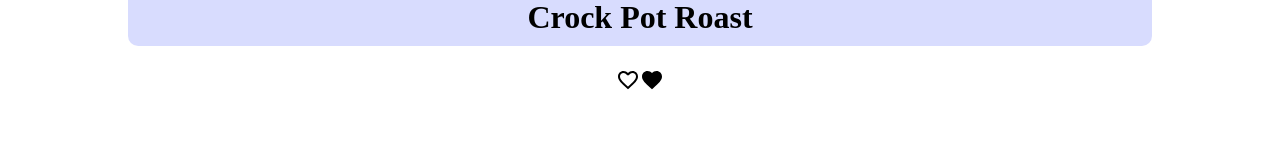
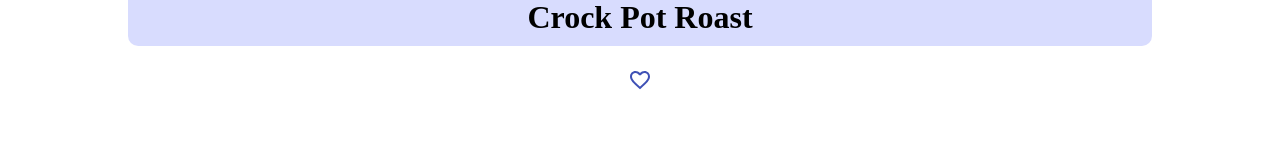
Before and after one commit to 0x4bd0/react-recipes-app, a React (Create React App) app: page /recipes/1 in a window 1280 px wide. Shown: the part 290-448 px from the top of the page. Built offline with nearby package versions, Linux system fonts and the light colour scheme.

Commit message:
added favorite recipes feature

```diff
--- a/src/contexts/recipes.tsx
+++ b/src/contexts/recipes.tsx
@@ -22,7 +22,6 @@ const recipeReducer = (state: RecipeData | null, action: RecipeAction) : RecipeD
     switch(action.type) {
         case 'fetch' :
         {
-          console.log(action.payload)
           return data.filter(item=>item.id == action.payload)[0]
         }
         default :
@@ -30,17 +29,18 @@ const recipeReducer = (state: RecipeData | null, action: RecipeAction) : RecipeD
     }
 }
 
-const favoriteRecipeReducer = (state: Array<number>, action: FavoriteRecipeAction) : Array<number> => {
+const favoriteRecipeReducer = (state: Array<number>, action: FavoriteRecipeAction): Array<number> => {
+      let tmp = [...state]
+
     switch(action.type) {
         case 'add' :
         {
-          console.log(action.payload)
-          return []
+          tmp.push(action.payload)
+          return tmp
         }
        case 'remove' :
         {
-          console.log(action.payload)
-          return []
+          return tmp.filter(item=>item !== action.payload)
         }
         default :
         return []
--- a/src/routes/recipe.tsx
+++ b/src/routes/recipe.tsx
@@ -4,7 +4,7 @@ import { Favorite, FavoriteBorder } from "@material-ui/icons";
 import { useContext, useEffect } from "react";
 import { useParams } from "react-router-dom";
 import { RecipeContext } from "../contexts/recipes";
-import { RecipeActionKind, RecipeContextType } from "../types/types";
+import { FavoriteRecipeActionKind, RecipeActionKind, RecipeContextType } from "../types/types";
 
 export interface RecipeProps {
 
@@ -39,6 +39,10 @@ const useStyles = makeStyles((theme: Theme) =>
           backgroundColor: '#c4cafea6',
           borderRadius: '10px',
           padding : '10px 0'
+      },
+      favorite: {
+          color: '#3f51b5',
+          cursor : 'cell'
       }
   }),
 );
@@ -56,7 +60,9 @@ const recipeReducer : RecipeContextType = useContext(RecipeContext)
 
     const {
         recipe,
-        recipeDispatcher
+        recipeDispatcher,
+        favoriteRecipeDispatcher,
+        favoriteRecipes
     } = recipeReducer
 
     useEffect(() => {
@@ -66,10 +72,28 @@ const recipeReducer : RecipeContextType = useContext(RecipeContext)
             payload:  parseInt(params.id)
         }
 
-       console.log(recipeReducer)
     recipeDispatcher(tmp)
     },[])
 
+    const hundleFavoriteBtn = (id : number) => {
+
+        if (recipe) {
+
+            if (favoriteRecipes.includes(recipe.id)) {
+                favoriteRecipeDispatcher({
+                    type: FavoriteRecipeActionKind.remove ,
+                    payload : id
+                })
+            } else {
+                 favoriteRecipeDispatcher({
+                    type: FavoriteRecipeActionKind.add ,
+                    payload : id
+                })
+            }
+
+        }
+
+    }
 
     return (
 
@@ -77,8 +101,11 @@ const recipeReducer : RecipeContextType = useContext(RecipeContext)
             <img className={classes.image} src={recipe.imageURL} alt={recipe.name}></img>
             <h1 className={classes.title}  >{recipe.name}</h1>
             <Box>
-                <FavoriteBorder></FavoriteBorder>
-                <Favorite></Favorite>
+                {
+                    favoriteRecipes.includes(recipe.id)
+                        ? <Favorite className={classes.favorite} onClick={() => hundleFavoriteBtn(recipe.id)}></Favorite>
+                        :  <FavoriteBorder className={classes.favorite} onClick={() => hundleFavoriteBtn(recipe.id)}></FavoriteBorder>
+                }
             </Box>
              <div className={classes.space} ></div>
             <h3 className={classes.li}>Ingredients</h3>
```
